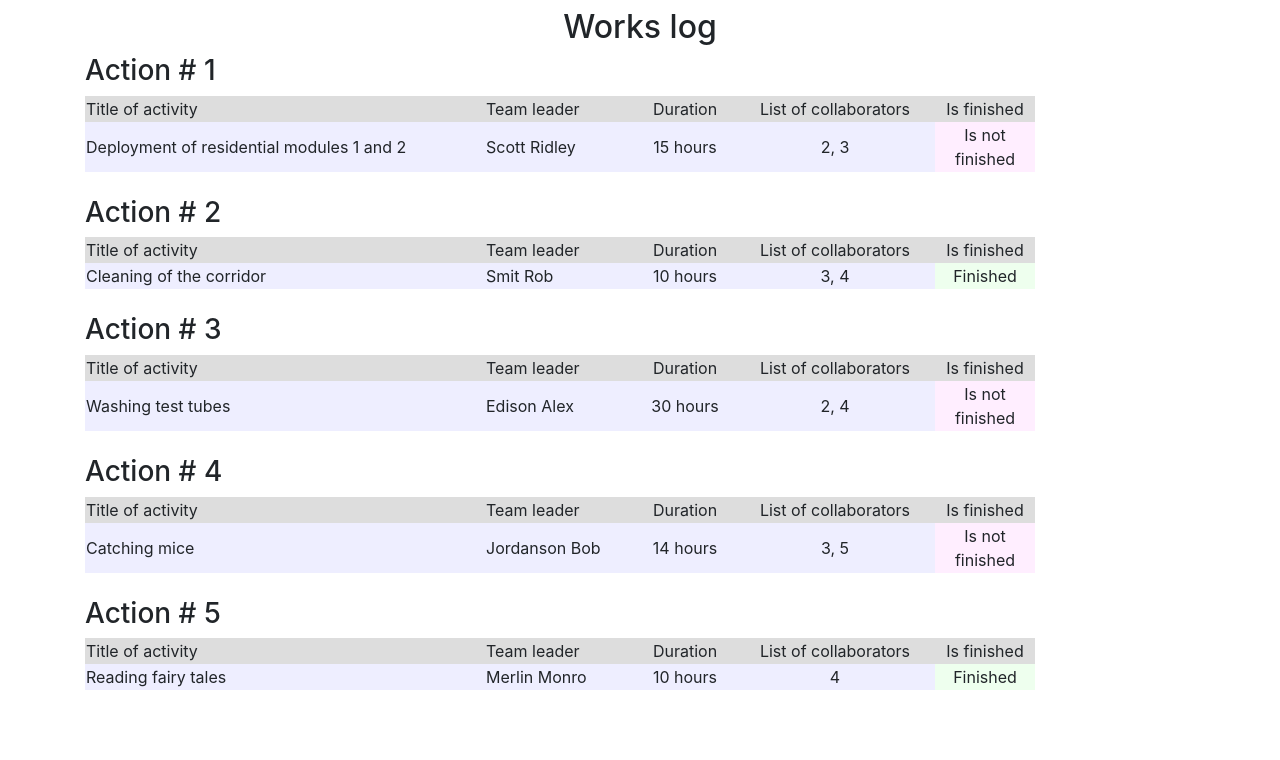
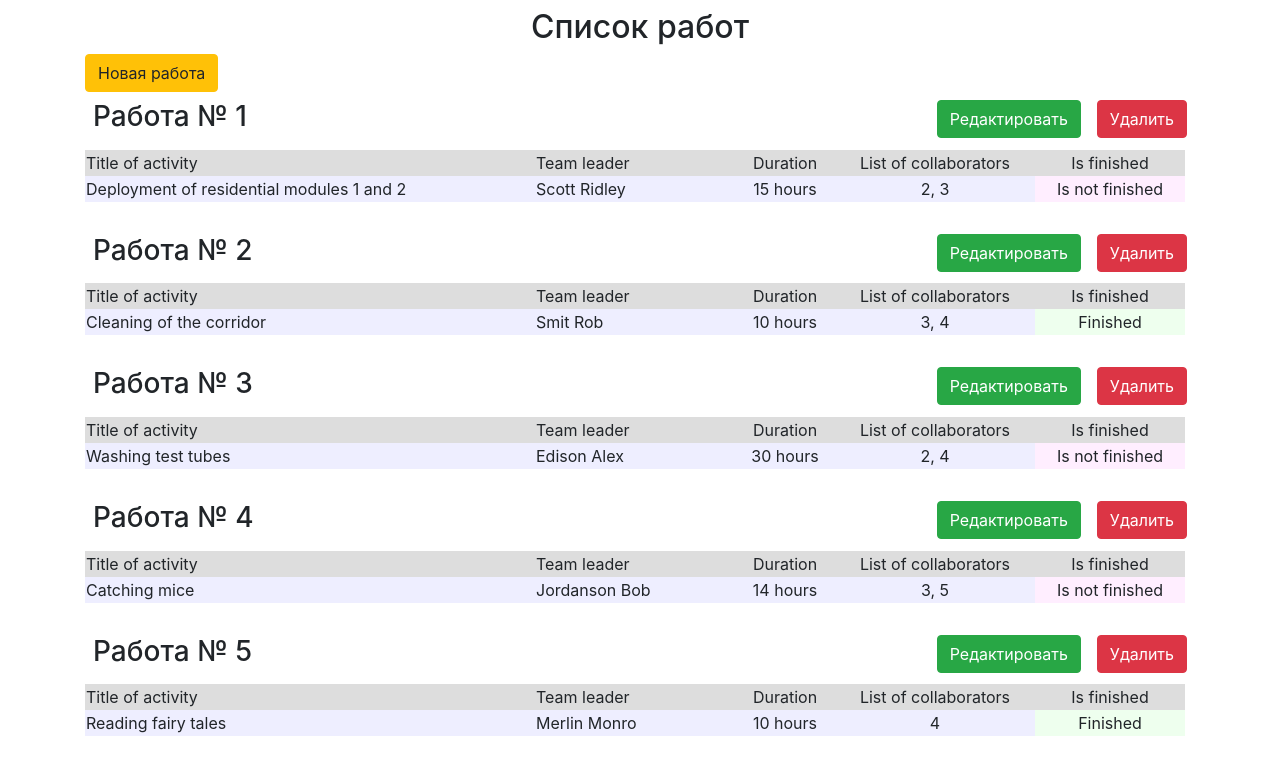
Before and after one commit to disath1554/YandexLyceum-SqlAlchemy, a Flask app: page / in a window 1280 px wide. Shown: the part 121-881 px from the top of the page. Before the commit the page ends 811 px from the top, so only its background shows below. Run offline with Flask 3, Linux system fonts and the light colour scheme; data comes from the database, SQL or seed files in the repository; some libraries are stand-ins or nearby versions.

Commit message:
Update index.html
Update index.html

```diff
--- a/templates/index.html
+++ b/templates/index.html
@@ -2,18 +2,24 @@
 
 {% block content %}
 <meta charset="UTF-8">
-<h2 align="center">Works log</h2>
+<h2 align="center">Список работ</h2>
+<div class="d-flex">
+   <a class="btn btn-warning"  href="/addjob">Новая работа</a></div>
+{% for job in jobs %}
+<div class="d-flex">
+    <div class="p-2 flex-grow-1"><h3>Работа № {{ job.id }}</h3></div>
+    <div class="p-2"><a class="btn btn-success"  href="/jobs/{{ job.id }}"> Редактировать </a></div>
+    <div class="p-2"><a class="btn btn-danger"   href="/job_delete/{{ job.id }}">Удалить </a></div>
+</div>
 
-{% for job in jobs %}
-<h3>Action # {{ job.id }}</h3>
 <div class="table_container">
     <table class="my_table">
         <tr class="my_row">
-            <td class="title" width="400px" bgcolor="#dddddd">Title of activity</td>
-            <td class="title" width="150px" bgcolor="#dddddd">Team leader</td>
+            <td class="title" width="450px" bgcolor="#dddddd">Title of activity</td>
+            <td class="title" width="200px" bgcolor="#dddddd">Team leader</td>
             <td class="title" width="100px" bgcolor="#dddddd" align="center">Duration</td>
             <td class="title" width="200px" bgcolor="#dddddd" align="center">List of collaborators</td>
-            <td class="title" width="100px" bgcolor="#dddddd" align="center">Is finished</td>
+            <td class="title" width="150px" bgcolor="#dddddd" align="center">Is finished</td>
         </tr>
         <tr class="my_row">
             <td class="ordinary" bgcolor="#eeeeff">{{ job.job.capitalize() }}</td>
```
